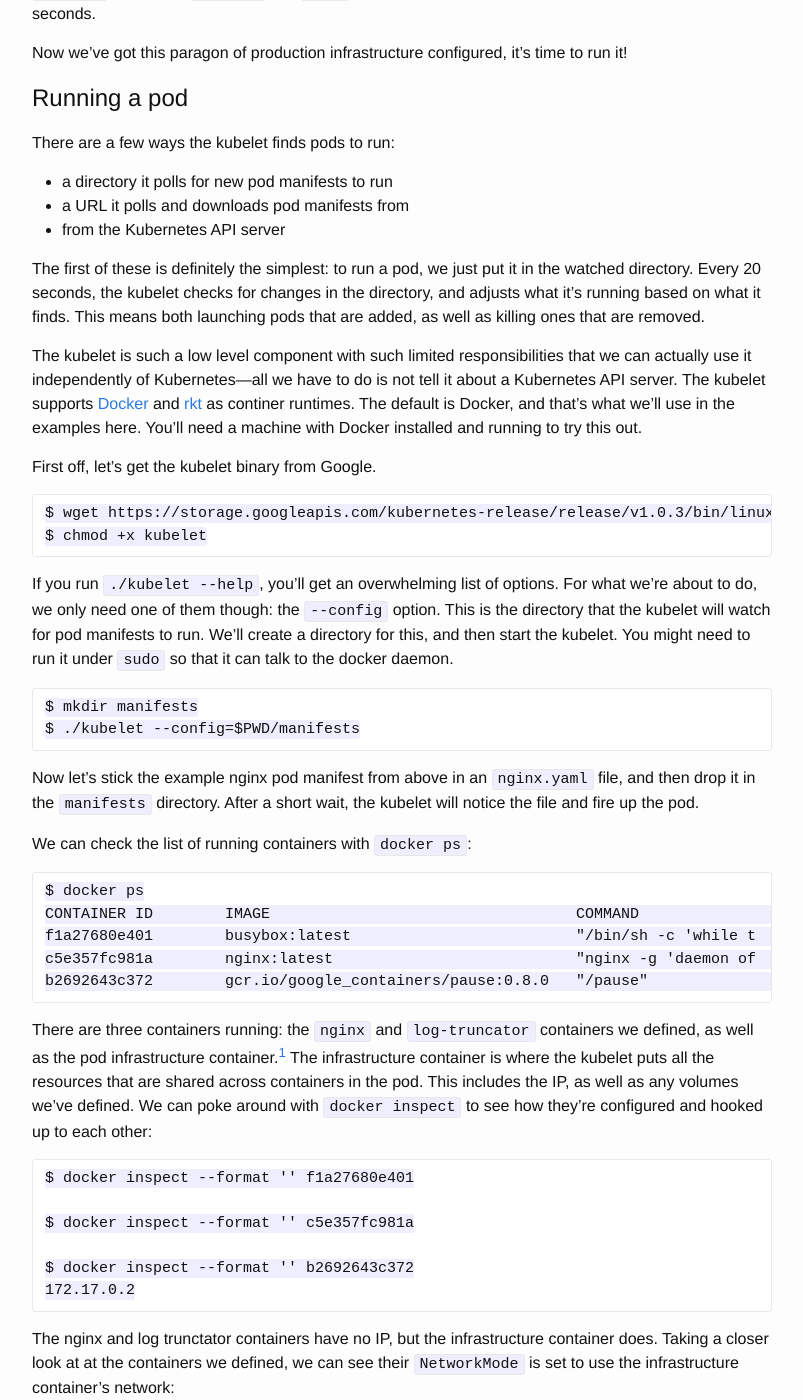
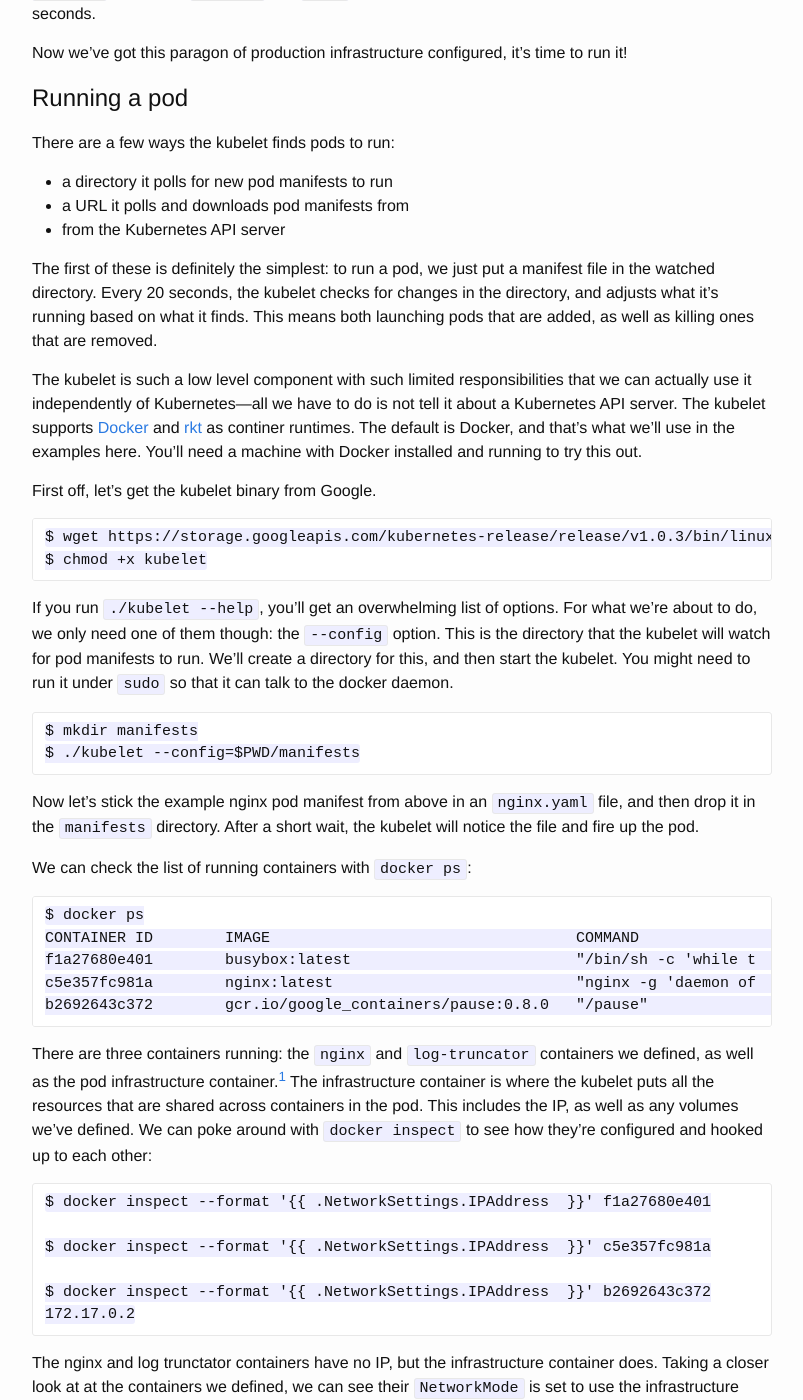
Before and after one commit to kamalmarhubi/website, a Jekyll site: the page built from _posts/2015-08-27-what-even-is-a-kubelet.markdown, in a window 1280 px wide and 1400 px high, scrolled down 1914 px. Shown: the whole window, without its empty margins (238-1041 px from the left). Built offline with Jekyll 4.4.1, drawn with Linux system fonts in a browser that asks for light colours; some of the changed text lies outside the part shown.

Commit message:
Fix escaping in docker inspect examples

```diff
--- a/_posts/2015-08-27-what-even-is-a-kubelet.markdown
+++ b/_posts/2015-08-27-what-even-is-a-kubelet.markdown
@@ -114,10 +114,11 @@ There are a few ways the kubelet finds pods to run:
 - a URL it polls and downloads pod manifests from
 - from the Kubernetes API server
 
-The first of these is definitely the simplest: to run a pod, we just put it in
-the watched directory. Every 20 seconds, the kubelet checks for changes in the
-directory, and adjusts what it's running based on what it finds. This means
-both launching pods that are added, as well as killing ones that are removed.
+The first of these is definitely the simplest: to run a pod, we just put a
+manifest file in the watched directory. Every 20 seconds, the kubelet checks
+for changes in the directory, and adjusts what it's running based on what it
+finds.  This means both launching pods that are added, as well as killing ones
+that are removed.
 
 The kubelet is such a low level component with such limited responsibilities
 that we can actually use it independently of Kubernetes—all we have to do is
@@ -178,12 +179,13 @@ they're configured and hooked up to each other:
 [man-2-pause]: http://man7.org/linux/man-pages/man2/pause.2.html
 [pause-source]: https://github.com/kubernetes/kubernetes/blob/88317efb42db763b9fb97cd1d9ac1465e62009d0/third_party/pause/pause.asm
 
+<!-- annoying quoting needed because liquid templates use {{ }} for something -->
 ~~~
-$ docker inspect --format '{{ .NetworkSettings.IPAddress }}' f1a27680e401
+$ docker inspect --format '{{ "{{ .NetworkSettings.IPAddress "}} }}' f1a27680e401
 
-$ docker inspect --format '{{ .NetworkSettings.IPAddress }}' c5e357fc981a
+$ docker inspect --format '{{ "{{ .NetworkSettings.IPAddress "}} }}' c5e357fc981a
 
-$ docker inspect --format '{{ .NetworkSettings.IPAddress }}' b2692643c372
+$ docker inspect --format '{{ "{{ .NetworkSettings.IPAddress "}} }}' b2692643c372
 172.17.0.2
 ~~~
 
@@ -192,9 +194,9 @@ closer look at at the containers we defined, we can see their `NetworkMode` is s
 use the infrastructure container's network:
 
 ~~~
-$ docker inspect --format '{{ .HostConfig.NetworkMode }}' c5e357fc981a
+$ docker inspect --format '{{ "{{ .HostConfig.NetworkMode "}} }}' c5e357fc981a
 container:b2692643c37216c3f1650b4a5b96254270e0489b96c022c9873ad63c4809ce93
-$ docker inspect --format '{{ .HostConfig.NetworkMode }}' f1a27680e401
+$ docker inspect --format '{{ "{{ .HostConfig.NetworkMode "}} }}' f1a27680e401
 container:b2692643c37216c3f1650b4a5b96254270e0489b96c022c9873ad63c4809ce93
 ~~~
 
```
Also changed, not shown: other parts of _posts/2015-08-27-what-even-is-a-kubelet.markdown (+1 -1 lines).
